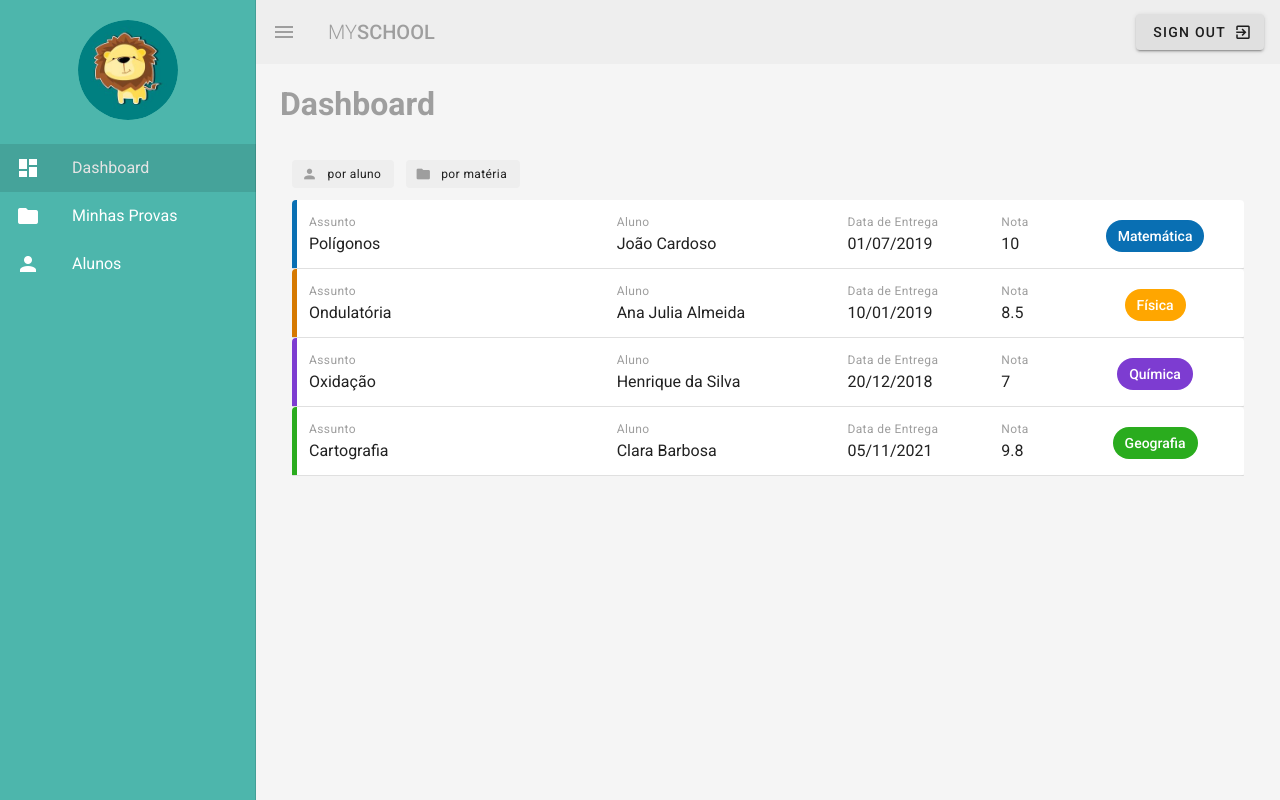
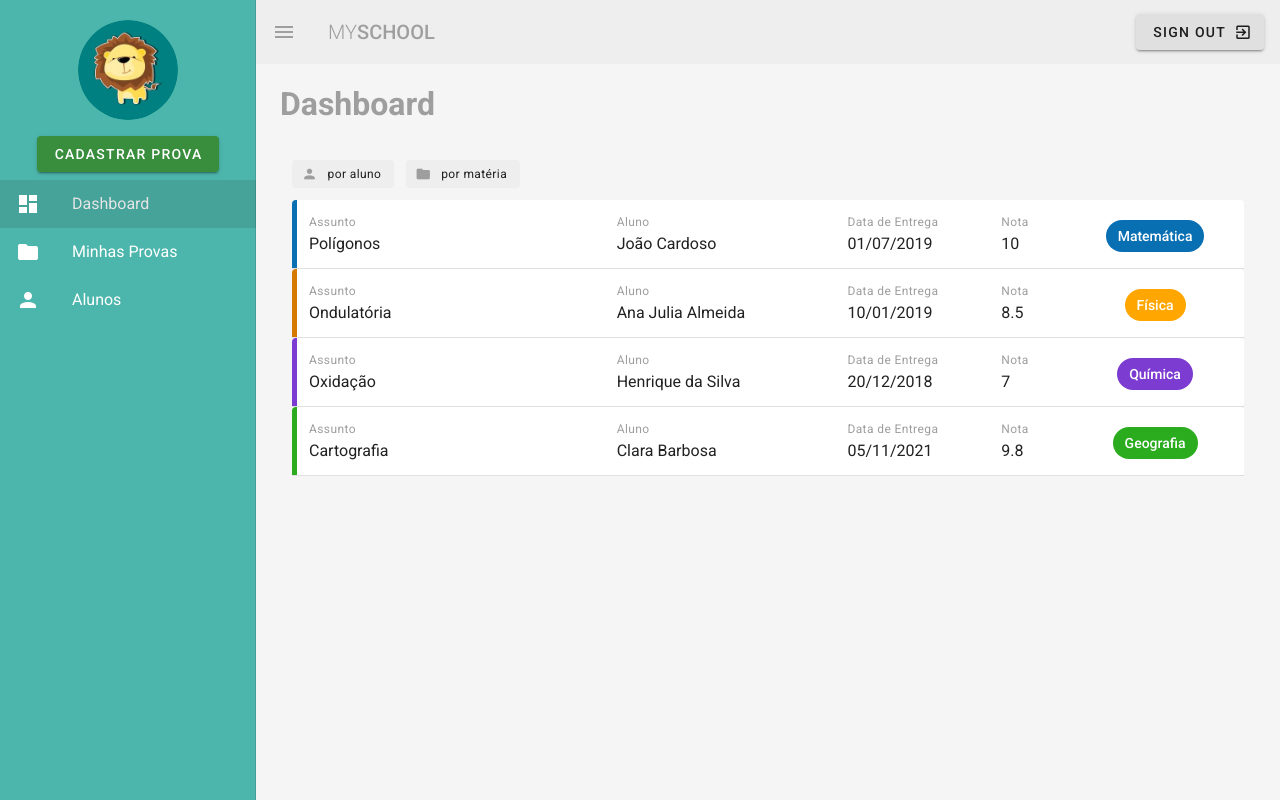
Before and after one commit to gabrielapivetta/Vue_and_Vuetify, a Vue app: page / in a window 1280 px wide. Both pictures are taken after a click on the button 28 px from the left and 32 px from the top of the page. Built offline with nearby package versions, Linux system fonts and the light colour scheme.

Commit message:
adding the form popup

```diff
--- a/src/components/Navbar.vue
+++ b/src/components/Navbar.vue
@@ -21,6 +21,9 @@
                     </v-avatar>
                     <p class="white--text subheading mt-1"></p>
                 </v-flex>
+                <v-flex>
+                    <Popup/>
+                </v-flex>
             </v-layout>
             <v-list>
                 <v-list-item v-for="link in links" :key="link.text" router :to="link.route">
@@ -39,7 +42,9 @@
 </template>
 
 <script>
+import Popup from './Popup.vue'
 export default {
+    components: {Popup},
     data () {
         return {
             drawer: false,
--- /dev/null
+++ b/src/components/Popup.vue
@@ -0,0 +1,35 @@
+<template>
+  <div class="text-center">
+    <v-dialog v-model="dialog" width="500">
+      <template v-slot:activator="{ on }">
+        <v-btn color="green darken-2" dark v-on="on">Cadastrar Prova</v-btn>
+      </template>
+      <v-card>
+        <v-card-title class="headline grey lighten-2 grey--text text--darken-3" primary-title>Cadastrar Uma Nova Prova</v-card-title>
+        <v-card-text>
+            <v-form class="px-3">
+                <v-text-field label="Assunto" v-model="title" prepend-icon="mdi-folder"></v-text-field>
+                <v-textarea label="Descrição" v-model="content" prepend-icon="mdi-pencil"></v-textarea>
+                <v-btn flat dark color="green" @click="submit">Cadastrar</v-btn>
+            </v-form>
+        </v-card-text>
+      </v-card>
+    </v-dialog>
+  </div>
+</template>
+
+<script>
+export default {
+    data() {
+        return {
+            title: '',
+            content: ''
+        }
+    },
+    methods: {
+        submit() {
+            console.log(this.title, this.content)
+        }
+    }
+}
+</script>
```
